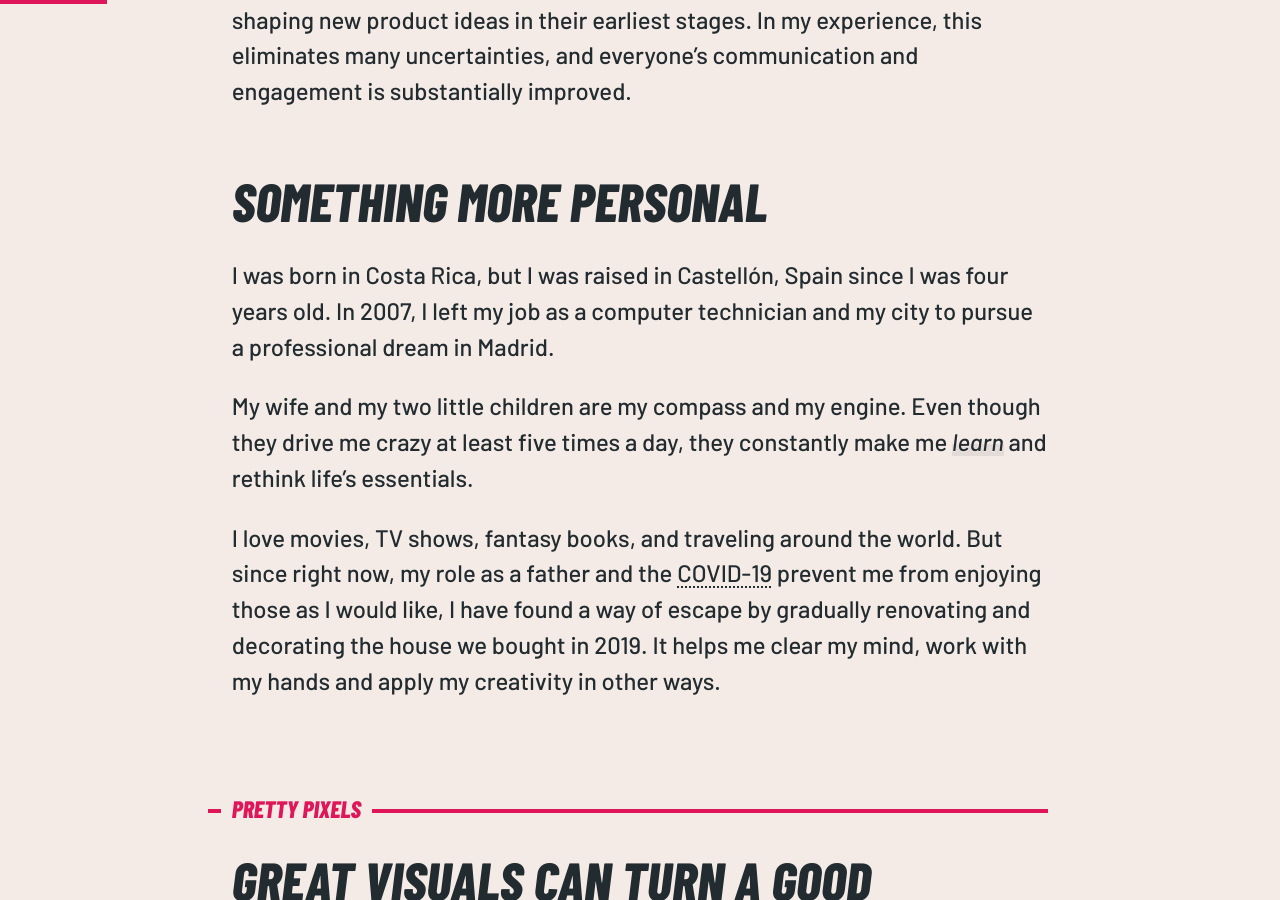
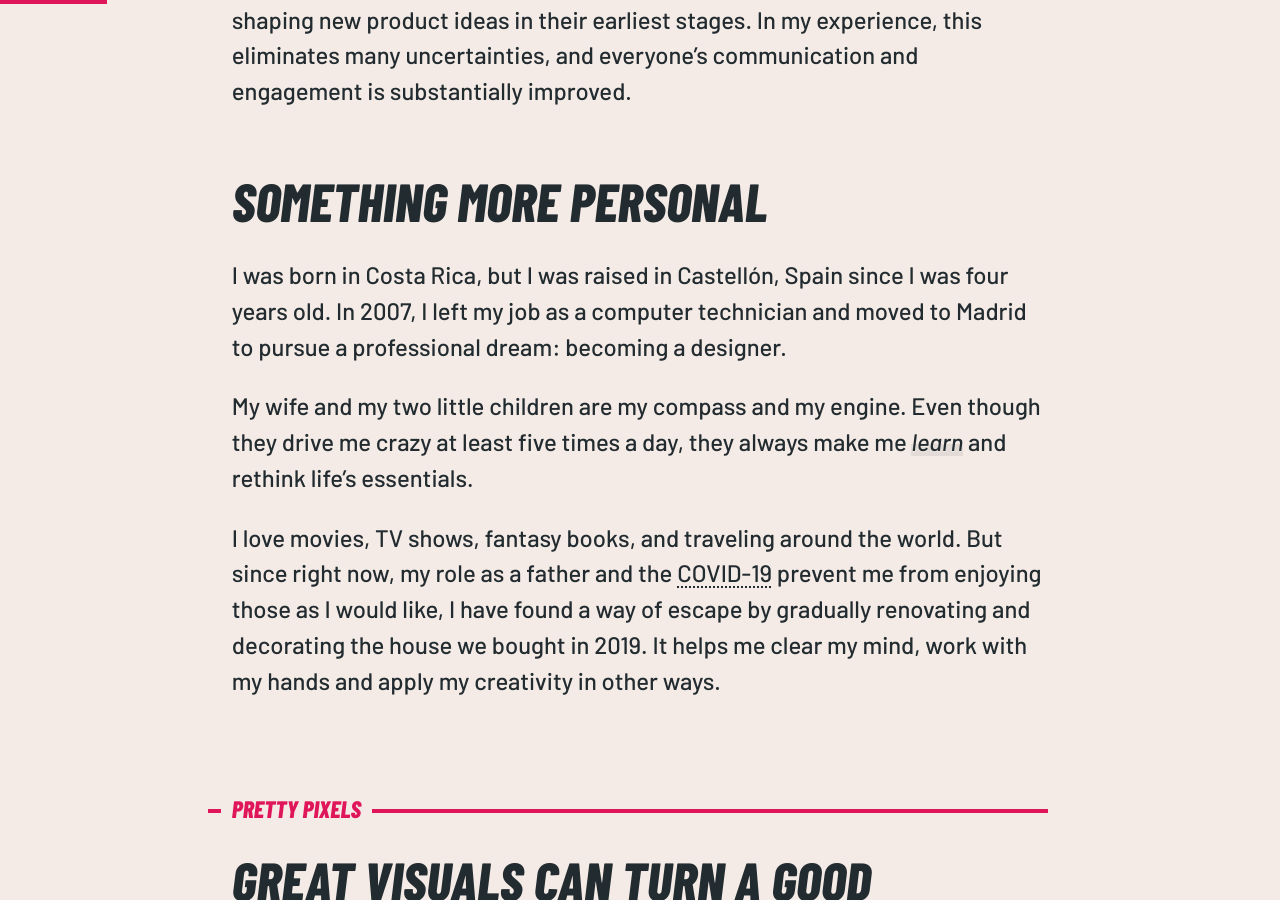
Before and after one commit to intemperie/intemperie.me, a Jekyll site: the page built from _pages/index.html, in a window 1280 px wide and 900 px high, scrolled down 1926 px. Built offline with Jekyll 4.4.1, drawn with Linux system fonts in a browser that asks for light colours.

Commit message:
More personal stuff

```diff
--- a/_pages/index.html
+++ b/_pages/index.html
@@ -51,9 +51,9 @@ body-class: progress-indicator
 
 
     <h3 class="display">Something more personal</h3>
-    <p>I was born in Costa Rica, but I was raised in Castellón, Spain since I was four years old. In 2007, I left my job as a computer technician and my city to pursue a professional dream in Madrid.</p>
+    <p>I was born in Costa Rica, but I was raised in Castellón, Spain since I was four years old. In 2007, I left my job as a computer technician and moved to Madrid to pursue a professional dream: becoming a designer.</p>
 
-    <p>My wife and my two little children are my compass and my engine. Even though they drive me crazy at least five times a day, they constantly make me <em>learn</em> and rethink life’s essentials.</p>
+    <p>My wife and my two little children are my compass and my engine. Even though they drive me crazy at least five times a day, they always make me <em>learn</em> and rethink life’s essentials.</p>
 
     <p>I love movies, TV shows, fantasy books, and traveling around the world. But since right now, my role as a father and the <abbr title="Coronavirus disease 2019">COVID-19</abbr> prevent me from enjoying those as I would like, I have found a way of escape by gradually renovating and decorating the house we bought in 2019. It helps me clear my mind, work with my hands and apply my creativity in other ways.</p>
   </section>
```
